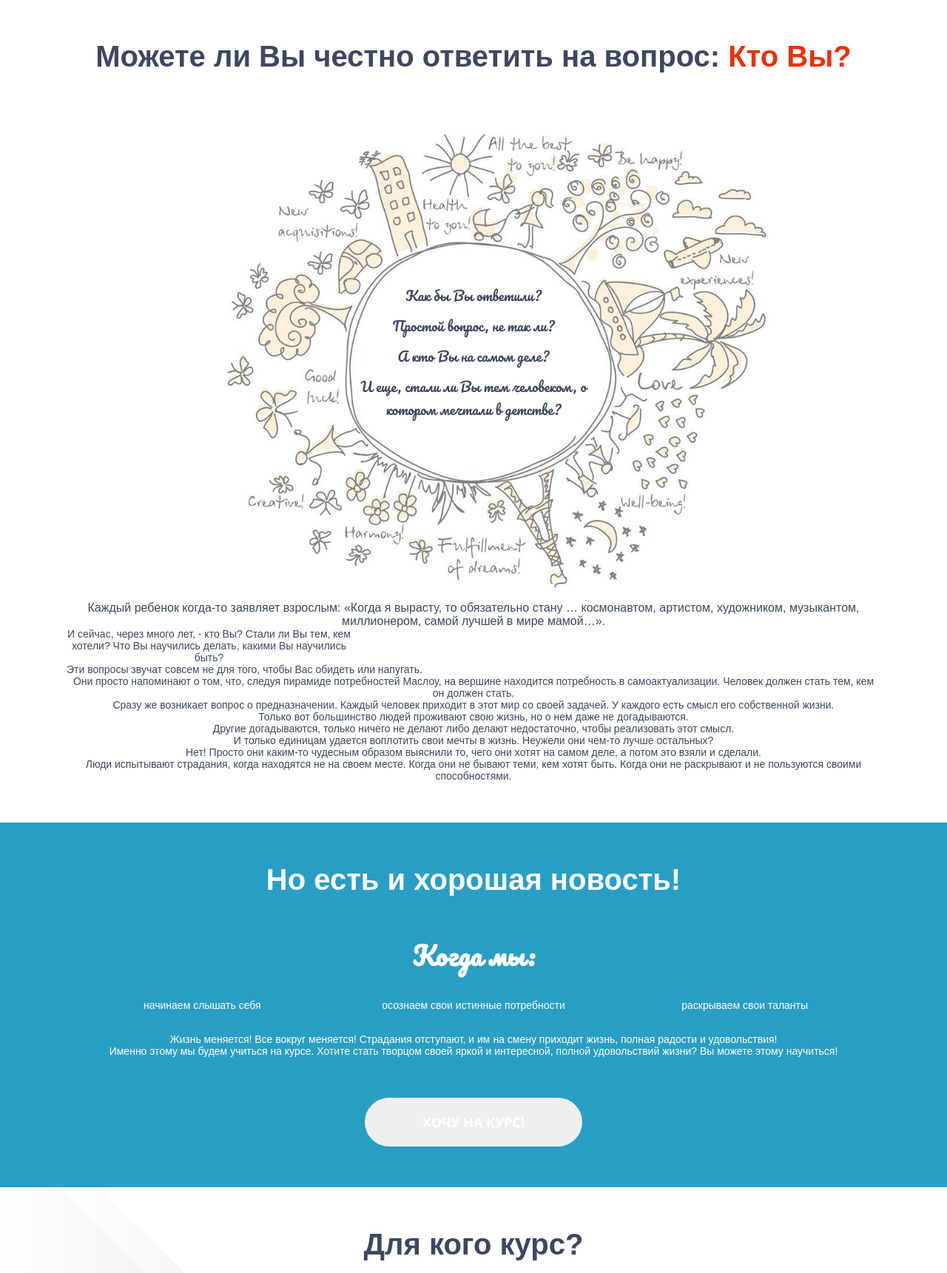
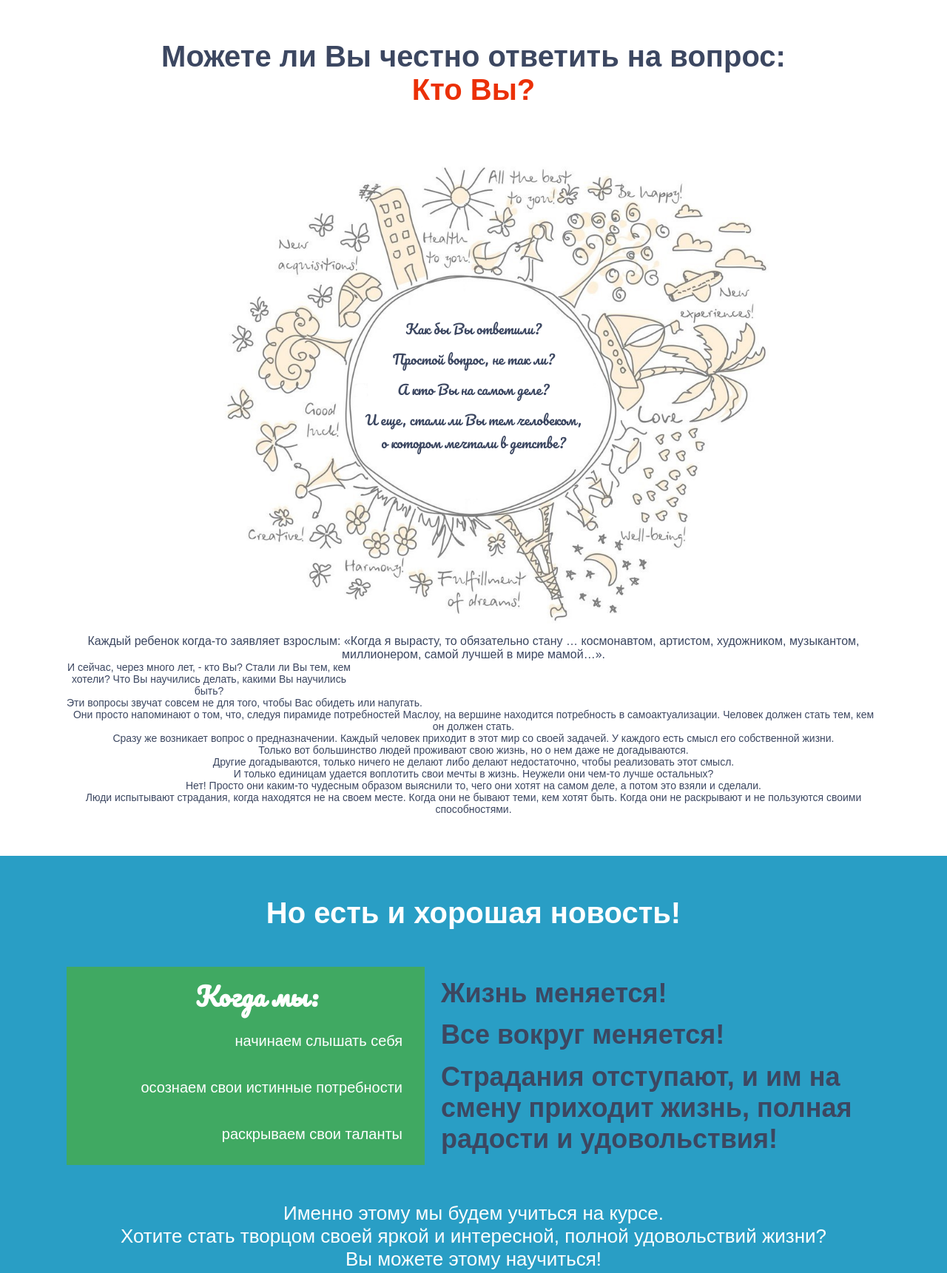
Before and after one commit to RuQuentin/eco_draft, a website: page app/index.html in a window 1280 px wide. Shown: the part 734-2455 px from the top of the page at 74% size. Drawn offline with Linux system fonts and the light colour scheme; a web font is replaced by a local one.

Commit message:
adds the rest of work 25/12/2018

```diff
--- a/app/index.html
+++ b/app/index.html
@@ -136,11 +136,18 @@
         <div class="container">
           <div class="section__content-wrapper">
             <h2 class="section__title">
-              Можете ли Вы честно ответить на вопрос: <span class="section__title-empasise">Кто Вы?</span>
+              Можете ли Вы честно ответить на вопрос:
+            </h2>
+            <h2 class="section__title">
+              <span class="section__title-empasise">Кто Вы?</span>
             </h2>
 
             <div class="intro__first-block-wrapper">
-              <img src="./assets/img/intro__first-part__background.jpg" alt="" class="intro__first-block-background">
+              <img
+                src="./assets/img/intro__first-part__background.jpg"
+                alt=""
+                class="intro__first-block-background"
+              />
               <div class="intro__first-block-content-wrapper">
                 <p class="intro__first-block-question">Как бы Вы ответили?</p>
                 <p class="intro__first-block-question">
@@ -152,15 +159,13 @@
                 <p class="intro__first-block-question">
                   И еще, стали ли Вы тем человеком, о котором мечтали в детстве?
                 </p>
-
-
               </div>
             </div>
 
             <p class="intro__first-block-content">
               Каждый ребенок когда-то заявляет взрослым: «Когда я вырасту, то
-                обязательно стану … космонавтом, артистом, художником,
-                музыкантом, миллионером, самой лучшей в мире мамой…».
+              обязательно стану … космонавтом, артистом, художником, музыкантом,
+              миллионером, самой лучшей в мире мамой…».
             </p>
             <p class="intro__challenge">
               И сейчас, через много лет, - кто Вы? Стали ли Вы тем, кем хотели?
@@ -220,26 +225,36 @@
             <h2 class="advantages__title section__title">
               Но есть и хорошая новость!
             </h2>
+
+            <div class="advantages__first-block">
+              <div class="advantages__list-wrapper">
                 <p class="advantages__title section__subtitle">Когда мы:</p>
 
-            <ul class="advantages__list">
-              <li class="advantages__item">начинаем слышать себя</li>
-              <li class="advantages__item">
+                <p class="advantages__item">начинаем слышать себя</p>
+                <p class="advantages__item">
                   осознаем свои истинные потребности
-              </li>
-              <li class="advantages__item">раскрываем свои таланты</li>
-            </ul>
+                </p>
+                <p class="advantages__item">раскрываем свои таланты</p>
+              </div>
 
+              <div class="advantages__result-wrapper">
+                <p class="advantages__result">Жизнь меняется!</p>
+                <p class="advantages__result">Все вокруг меняется!</p>
                 <p class="advantages__result">
-              Жизнь меняется! Все вокруг меняется! Страдания отступают, и им на
-              смену приходит жизнь, полная радости и удовольствия!
+                  Страдания отступают, и им на смену приходит жизнь, полная
+                  радости и удовольствия!
                 </p>
+              </div>
+            </div>
 
             <p class="advantages__conclusion">
-              Именно этому мы будем учиться на курсе. Хотите стать творцом своей
-              яркой и интересной, полной удовольствий жизни? Вы можете этому
-              научиться!
+              Именно этому мы будем учиться на курсе.
             </p>
+            <p class="advantages__conclusion">
+              Хотите стать творцом своей яркой и интересной, полной удовольствий
+              жизни?
+            </p>
+            <p class="advantages__conclusion">Вы можете этому научиться!</p>
 
             <button class="button button__advantages button__agree">
               Хочу на курс!
@@ -691,9 +706,9 @@
       <section class="section quote">
         <div class="container">
           <div class="section__content-wrapper">
-            <blockquote class="quote__wrapper">
-              <span class="quote__symbol">
-              </span>
+            <div class="quote__wrapper">
+              <blockquote class="quote__section">
+                <span class="quote__symbol"> </span>
                 <p class="quote__paragraph">
                   Большинство людей воспринимают психологию либо как нечто
                   непостижимое обычным умом, сродни волшебства, либо, как что-то
@@ -704,8 +719,8 @@
                 <p class="quote__paragraph">
                   Вряд ли моя жизнь может быть примером perfect-life, но,
                   используя знания из области практической психологии, я все же
-                сумела достичь больших результатов в разных областях жизни: и в
-                отношениях, и в бизнесе, и в здоровье, и в творчестве.
+                  сумела достичь больших результатов в разных областях жизни: и
+                  в отношениях, и в бизнесе, и в здоровье, и в творчестве.
                 </p>
                 <p class="quote__paragraph">
                   И сейчас я хочу с вами этими знаниями поделиться. Точнее,
@@ -713,10 +728,14 @@
                   ее превратили в Знания
                 </p>
               </blockquote>
-            <img src="./assets/img/quote__photo.JPG" alt="Виктория Миронова" class="quote__photo">
-            <p class="quote__name">
-                Виктория Миронова
-              </p>
+
+              <img
+                src="./assets/img/quote__photo.JPG"
+                alt="Виктория Миронова"
+                class="quote__photo"
+              />
+              <p class="quote__name">Виктория Миронова</p>
+            </div>
           </div>
         </div>
       </section>
--- a/src/scss/sections/_advantages.scss
+++ b/src/scss/sections/_advantages.scss
@@ -11,27 +11,59 @@
 }
 
 .advantages__title {
-  // font-family: $font-bold;
-  // font-size: $font-size-section-title;
-  // line-height: regular;
+  margin-bottom: 0;
 }
 
-.advantages__list {
-  @extend %clear-list;
+.advantages__first-block {
   display: flex;
-  justify-content: space-around;
-
-  margin-bottom: 30px;
+  justify-content: space-between;
+  flex-wrap: nowrap;
+  margin-bottom: 50px;
 }
 
-.advantages__item {
-  flex-basis: 25%;
-  max-width: 300px;
+.advantages__list-wrapper {
+  @extend %clear-list;
+  flex-basis: 44%;
+  display: flex;
+  flex-flow: column;
+  justify-content: space-evenly;
+  background-color: $color-bg-banner-green;
+  padding: 10px 30px 10px 60px;
 }
 
-.advantages__result {
+// .advantages__list {
+//   @extend %clear-list;
+//   display: flex;
+//   flex-flow: column;
+//   justify-content: space-evenly;
+// }
+
+.advantages__item {
+  color: $color-regular-white;
+  font-size: 20px;
+  text-align: right;
+  padding: 20px 0;
+}
+
+.advantages__result-wrapper {
+  flex-basis: 54%;
+}
+
+.advantages__result-wrapper {
+  display: flex;
+  flex-flow: column;
+  justify-content: space-evenly;
+  color: $color-regular-dark;
+  text-align: left;
+  font-size: 36px;
+  font-weight: 700;
 }
 
 .advantages__conclusion {
+  color: $color-regular-white;
+  font-size: 26px;
+
+  &:last-of-type {
   margin-bottom: 5%;
 }
+}
--- a/src/scss/sections/_benefits.scss
+++ b/src/scss/sections/_benefits.scss
@@ -1,7 +1,20 @@
 .benefits {
-  background-color: $color-light-green;
-  color: $color-regular-white;
+  position: relative;
+  // background-color: $color-light-green;
+  color: $color-regular-dark;
   text-align: center;
+
+  &:before {
+    position: absolute;
+    content: '';
+    right: 0;
+    top: 0;
+    width: 100%;
+    height: 100%;
+    background-image: url('../img/benefits__background.png');
+    background-repeat: no-repeat;
+    background-size: cover;
+  }
 }
 
 .benefits__list {
--- a/src/scss/sections/_intro.scss
+++ b/src/scss/sections/_intro.scss
@@ -18,7 +18,8 @@
 }
 
 .intro__first-block-content-wrapper {
-  width: 28%;
+  width: 27%;
+  max-width: 300px;
   position: absolute;
   top: 50%;
   left: 50%;
--- a/src/scss/sections/_quote.scss
+++ b/src/scss/sections/_quote.scss
@@ -14,11 +14,13 @@
     background-image: url("../img/quote__background.jpg");
     background-repeat: no-repeat;
     background-size: cover;
-    filter: brightness(30%) blur(2px);
+    background-position: center;
+    // background-attachment: fixed;
+    filter: brightness(30%) blur(3px);
   }
 }
 
-.quote__wrapper {
+.quote__section {
   display: block;
   position: relative;
   max-width: 600px;
@@ -55,7 +57,6 @@
   margin-bottom: 10px;
   font-size: 18px;
 
-
   &:last-of-type {
     margin-bottom: 20px;
   }
--- a/src/scss/sections/_section-general.scss
+++ b/src/scss/sections/_section-general.scss
@@ -11,10 +11,30 @@
 }
 
 .section__title {
+  display: block;
+  position: relative;
   font-family: $font-section-title;
   font-size: $font-size-section-title;
-  margin-bottom: 50px;
   z-index: 5;
+
+  // &:nth-of-type(1) {
+  //   &::before {
+  //     content: "";
+  //     display: inline-block;
+  //     position: absolute;
+  //     left: -20px;
+  //     top: -10px;
+  //     width: 80px;
+  //     height: 80px;
+  //     background: red;
+  //     border-radius: 100% 50% 50% 100% / 75% 69% 69% 75%;
+  //     z-index: -5;
+  //   }
+  // }
+
+  &:nth-last-of-type(1) {
+    margin-bottom: 50px;
+  }
 }
 
 .section__title-empasise {
```
Also changed, not shown: app/assets/css/style.css, app/assets/css/style.min.css, app/assets/img/benefits__background.png (added), app/assets/img/quote__photo.JPG. Lines whose indentation alone changed are shown as unchanged.
